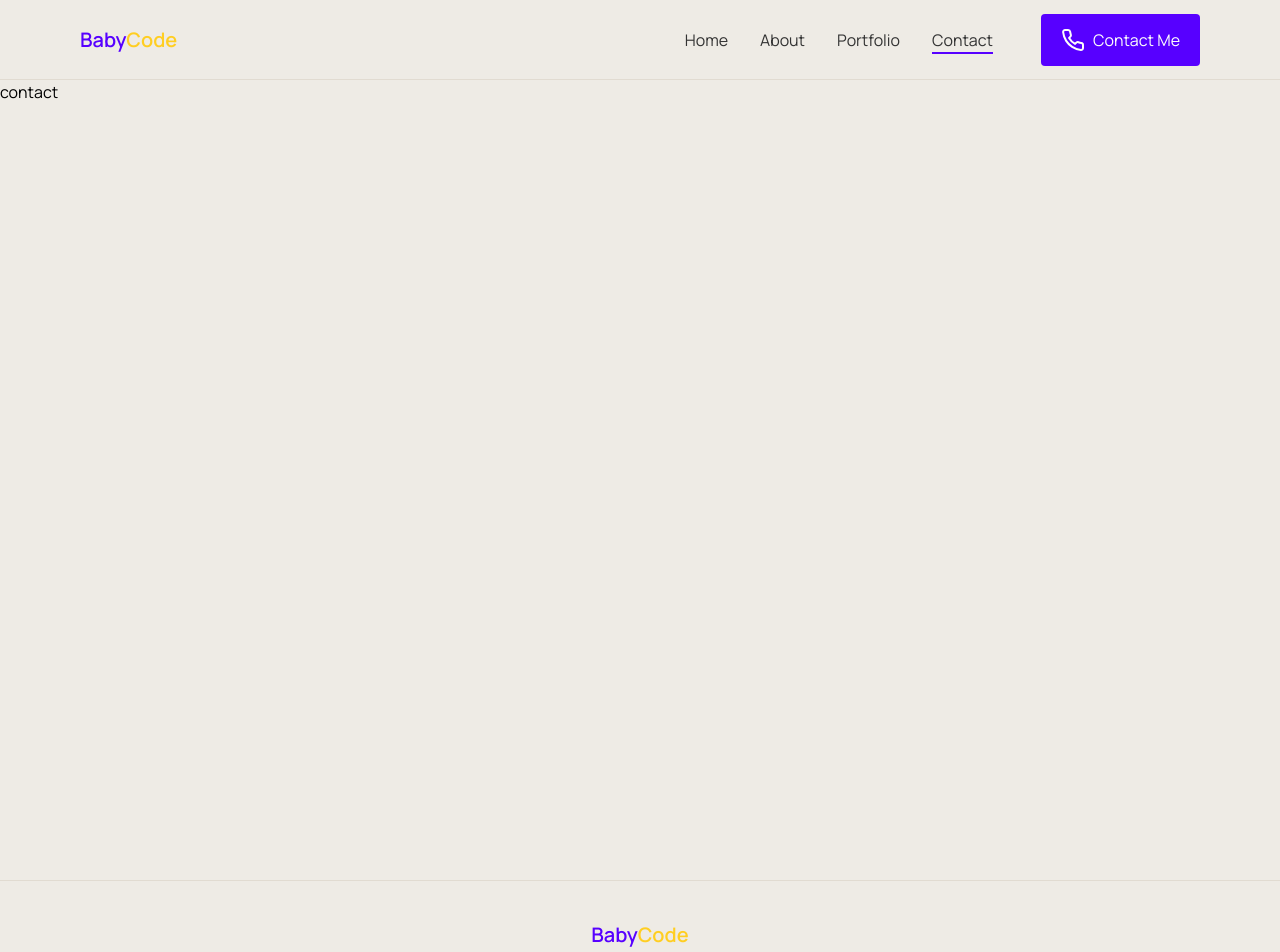
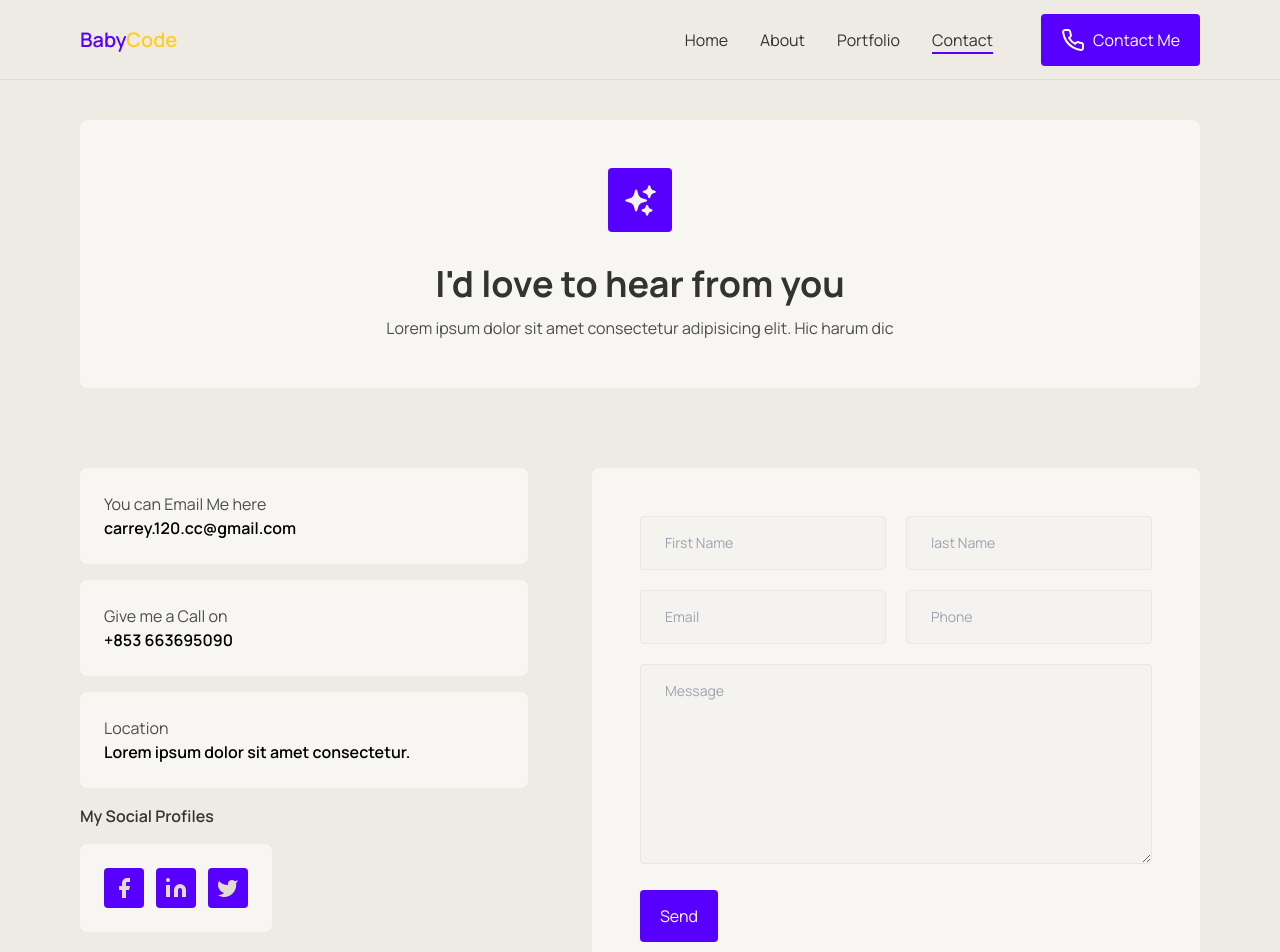
Before and after one commit to cheang120/portfolio, a Next.js app: page /contact in a window 1280 px wide. Shown: the top 952 px of the page. Built offline with nearby package versions, Linux system fonts and the light colour scheme.

Commit message:
finish all pages

```diff
--- a/app/(root)/(home)/page.tsx
+++ b/app/(root)/(home)/page.tsx
@@ -17,9 +17,16 @@
 
         <div className='tablet:w-2/3 mt-10 tablet:mt-0'>
           <div className='flex flex-col gap-3 items-center tablet:items-start max-w-2xl text-center tablet:text-left'>
-            <p className='px-4 py-2 bg-peach-500 text-grey-600 w-max rounded'>Hello There</p>
-            <h1 className='text-grey'>Carrey Cheang welcome's you</h1>
-            <p className='text-grey-600'>Lorem ipsum dolor sit amet consectetur adipisicing elit.
+            <p
+              className='px-4 py-2 bg-peach-500 text-grey-600 w-max rounded'
+              data-aos="fade-down"
+            >
+                Hello There
+            </p>
+            <h1 className='text-grey'  data-aos="fade-down" data-aos-delay="100">
+              Carrey Cheang welcome's you
+            </h1>
+            <p className='text-grey-600' data-aos="fade-down" data-aos-delay="200">Lorem ipsum dolor sit amet consectetur adipisicing elit.
               Adipisci ut quam facilis dolorem vitae, earum animi
               blanditiis repellat delectus, facere asperiores assumenda
               consectetur aliquid tempore dignissimos fugit. Nesciunt,
@@ -27,7 +34,7 @@
             </p>
           </div>
 
-          <div className='flex gap-5 mt-10 justify-center tablet:justify-start'>
+          <div className='flex gap-5 mt-10 justify-center tablet:justify-start' data-aos="fade-down" data-aos-delay="300">
             <Link href={"/contact"} className='btn primary'>
               <Phone />
               Contact now
@@ -83,7 +90,10 @@
 
         </div>
 
-      <div className='mt-10 relative w-80 tablet:w-96 h-[400px] tablet:h-[550px] rounded-b-2xl '>
+      <div
+        className='mt-10 relative w-80 tablet:w-96 h-[400px] tablet:h-[550px] rounded-b-2xl overflow-hidden'
+        data-aos="fade-left" data-aos-delay="300"
+      >
           <Image
             src={"/images/hero.jpg"}
             alt='hero'
--- a/app/(root)/about/page.tsx
+++ b/app/(root)/about/page.tsx
@@ -89,7 +89,7 @@
                   <span className='w-3 h-3 bg-purple rounded-full'></span>
                 </div>
 
-                <div className='w-[calc(100%-4rem)] tablet:w-[calc(50%-2.5rem)] box !p-5 tablet:!p-8'>
+                <div className='w-[calc(100%-4rem)] tablet:w-[calc(50%-2.5rem)] box !p-5 tablet:!p-8' data-aos="fade-down" data-aos-delay="200">
                   <div className='flex items-center justify-between space-x-2 mb-1'>
                     <h6 className='text-grey-700'>{item.title}</h6>
                     <p className='font-semibold text-purple'>{item.duration}</p>
--- a/app/(root)/contact/page.tsx
+++ b/app/(root)/contact/page.tsx
@@ -1,10 +1,77 @@
+import { Metadata } from 'next'
 import React from 'react'
+import Image from 'next/image'
+import { socialLinks } from '@/constants'
+import FaqsSection from '@/components/FaqsSection'
+
+
+export const metadata: Metadata = {
+    title: "Contact - Carrey Cheang"
+}
 
 const page = () => {
   return (
-    <div>
-      contact
-    </div>
+    <>
+        <section className='max-width section-padding'>
+            <div className='box text-center flex flex-col items-center gap-3'>
+                <div className='w-16 h-16 rounded bg-purple flex items-center justify-center flex-shrink-0 mb-5'>
+                    <Image src={"/icons/stars.svg"} alt="icon" width={35} height={35}/>
+                </div>
+                <h2 className='text-grey-700'>I'd love to hear from you</h2>
+                <p className='text-grey-600'>Lorem ipsum dolor sit amet consectetur adipisicing elit. Hic harum dic</p>
+            </div>
+        </section>
+
+        <section className='max-width section-padding flex max-tablet:flex-col gap-16'>
+            <div className='tablet:max-w-md w-full'>
+                <div className="space-y-4">
+                    <div className='box !p-6'>
+                        <p className='text-grey-600'>You can Email Me here</p>
+                        <h6 className='text-grey0700'>carrey.120.cc@gmail.com</h6>
+                    </div>
+                    <div className='box !p-6'>
+                        <p className='text-grey-600'>Give me a Call on</p>
+                        <h6 className='text-grey0700'>+853 663695090</h6>
+                    </div>
+                    <div className='box !p-6'>
+                        <p className='text-grey-600'>Location</p>
+                        <h6 className='text-grey0700'>Lorem ipsum dolor sit amet consectetur.</h6>
+                    </div>
+                    <h6 className='mt-10 text-grey-700 max-tablet:text-center'>My Social Profiles</h6>
+                    <div className='flex mb-3 gap-3 box !p-6 w-max max-tablet:mx-auto'>
+                        {socialLinks.map((link,index) => (
+                            <a
+                                href={link.url}
+                                key={index}
+                                className='w-10 h-10 bg-purple text-peach flex items-center justify-center rounded'
+                            >
+                                <link.icon strokeWidth={0} fill='currentColor' />
+                            </a>
+                        ))}
+                    </div>
+                </div>
+            </div>
+
+            <div className='box w-full'>
+                <form action="" className='space-y-5'>
+                    <div className='flex gap-5 max-tablet:flex-col'>
+                        <input type="text" placeholder='First Name' />
+                        <input type="text" placeholder='last Name' />
+                    </div>
+                    <div className='flex gap-5 max-tablet:flex-col'>
+                        <input type="text" placeholder='Email' />
+                        <input type="text" placeholder='Phone' />
+                    </div>
+                    <textarea placeholder='Message' className='min-h-[200px]'>
+
+                    </textarea>
+                    <button type='submit' className='btn btn-primary'>Send</button>
+                </form>
+            </div>
+        </section>
+
+        <FaqsSection />
+    </>
   )
 }
 
--- a/app/layout.tsx
+++ b/app/layout.tsx
@@ -1,6 +1,8 @@
 import type { Metadata } from "next";
 import { Inter, Manrope } from "next/font/google";
 import "./globals.css";
+import NextTopLoader from "nextjs-toploader";
+import { AOSInit } from "@/components/Aos";
 
 const manrope = Manrope({ subsets: ["latin"] });
 
@@ -16,7 +18,13 @@
 }>) {
   return (
     <html lang="en">
-      <body className={`bg-peach-600 ${manrope.className}`}>{children}</body>
+      <body className={`bg-peach-600 ${manrope.className}`}>
+        {/* Next top loader */}
+        <NextTopLoader color="#5700ff" showSpinner={false} />
+        {/* Init aos */}
+        <AOSInit />
+        {children}
+      </body>
     </html>
   );
 }
--- /dev/null
+++ b/components/Aos.ts
@@ -0,0 +1,16 @@
+"use client"
+
+import { useEffect } from "react";
+import AOS from "aos";
+import "aos/dist/aos.css"
+
+
+export const AOSInit = () => {
+    useEffect(() => {
+        AOS.init({
+            once:true
+        })
+    })
+
+    return null
+}
--- a/components/FaqsSection.tsx
+++ b/components/FaqsSection.tsx
@@ -24,7 +24,7 @@
                     <h5 className='text-grey-700 mb-2'>Still have any questions?</h5>
                     <p className='text-grey-600'>jfkdk eieie fjdkdk jfkdk skdldk fkdlsl {" "}</p>
                 </div>
-                <Link href={"/contack"} className='btn btn-primary w-max'>
+                <Link href={"/contact"} className='btn btn-primary w-max'>
                     Contact me <ArrowRight />
                 </Link>
             </div>
--- a/package.json
+++ b/package.json
@@ -9,8 +9,10 @@
     "lint": "next lint"
   },
   "dependencies": {
+    "aos": "^2.3.4",
     "lucide-react": "^0.314.0",
     "next": "14.1.0",
+    "nextjs-toploader": "^1.6.4",
     "react": "^18",
     "react-dom": "^18",
     "swiper": "^11.0.5"
```
Also changed, not shown: 1 other file (tests, documents, lock files or other folders).
